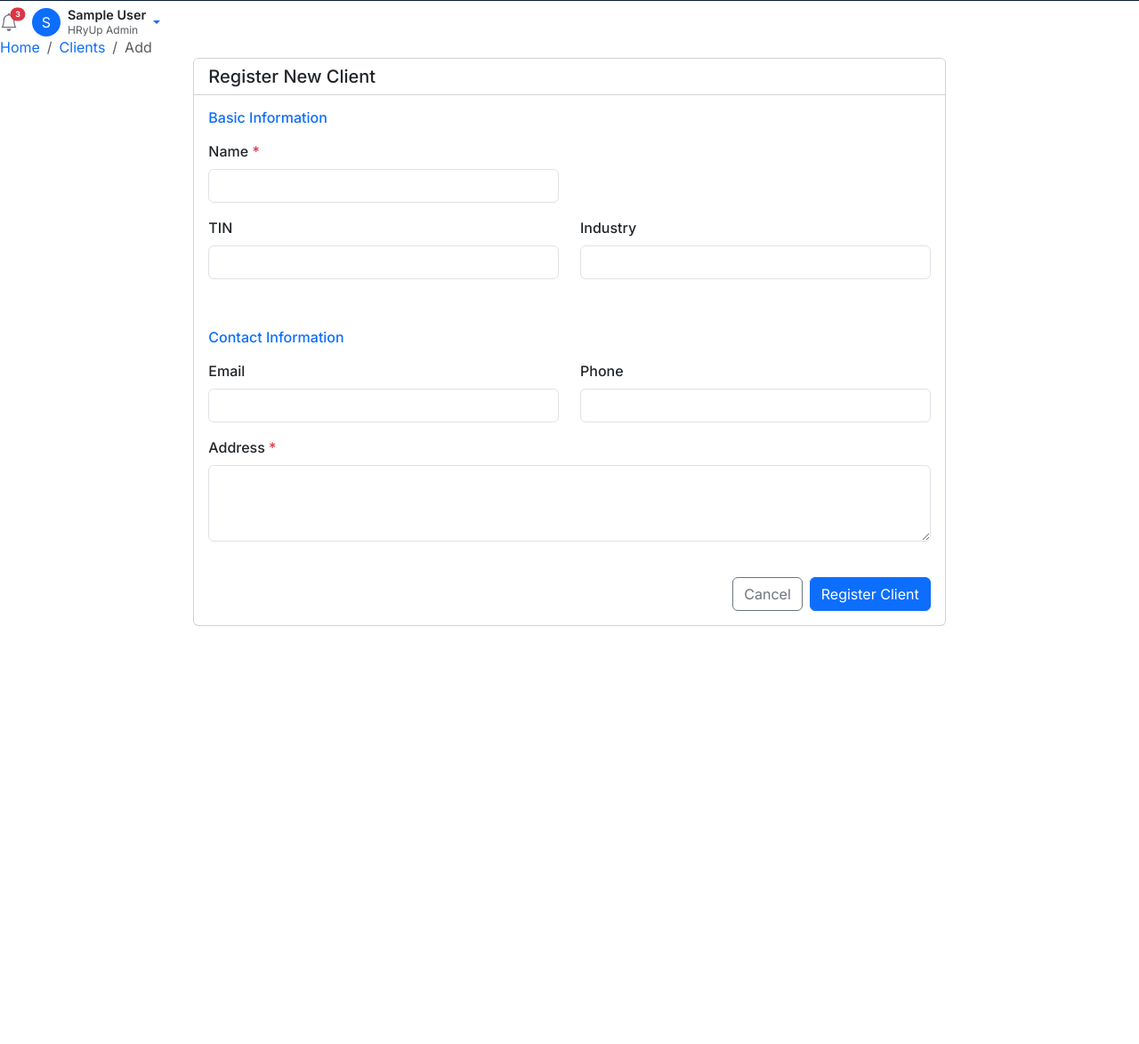
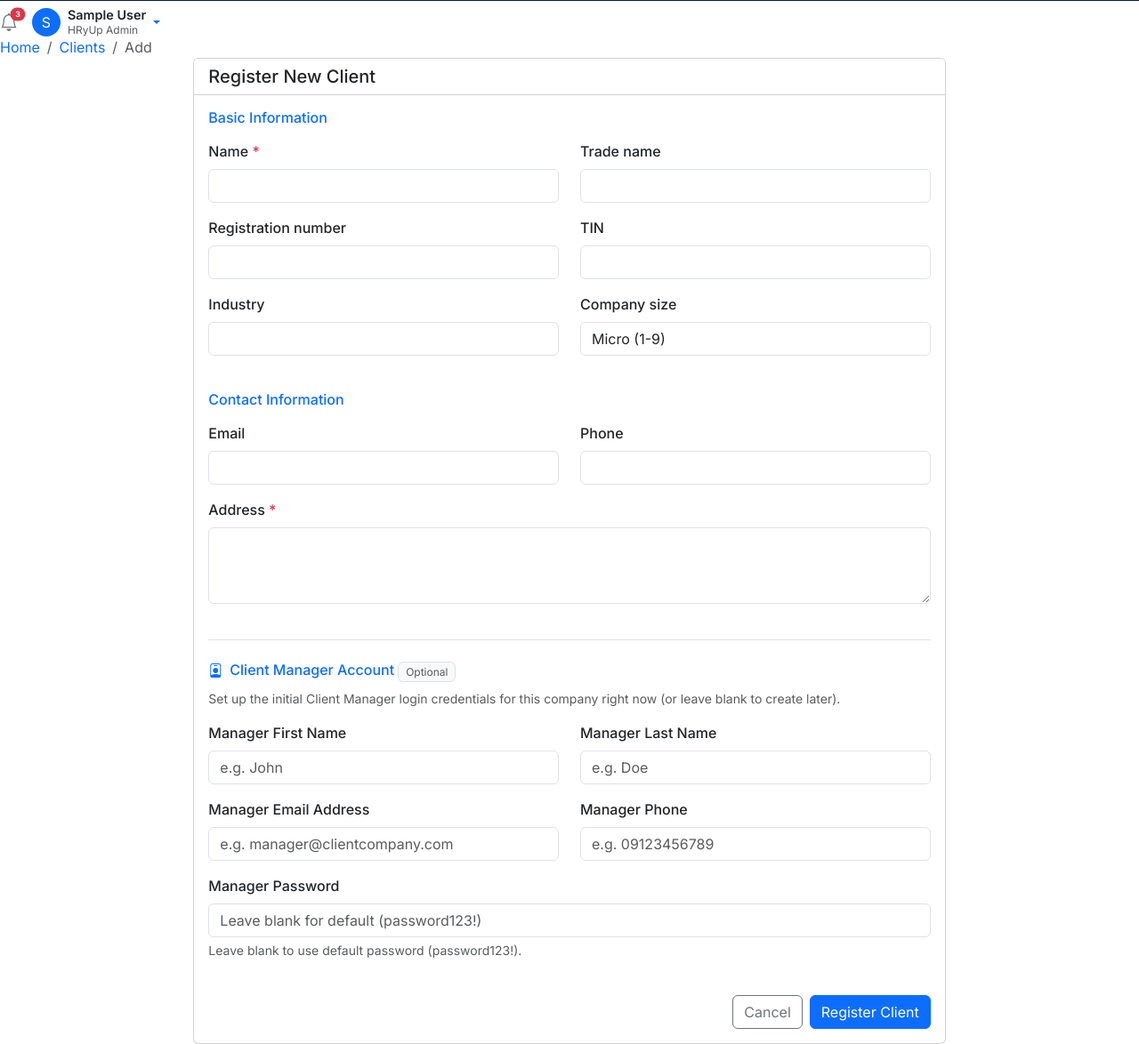
Before and after one commit to Jaycee041305/hryup-platform, a Django app: page /companies/create/ in a window 1280 px wide. Shown: the part 169-1343 px from the top of the page at 89% size. Before the commit the page ends 873 px from the top, so only its background shows below. Run offline with Django 5.2, Linux system fonts and the light colour scheme; a user stored in the database is signed in; tables that the repository leaves empty hold one stand-in row (values such as "Sample post").

Commit message:
Allow Admin to provision Client Manager directly on Register New Client form

```diff
--- a/companies/forms.py
+++ b/companies/forms.py
@@ -2,9 +2,47 @@ from django import forms
 from .models import Company, SubscriptionPackage, Subscription
 
 class CompanyForm(forms.ModelForm):
+    # Optional Client Manager creation during company onboarding
+    manager_first_name = forms.CharField(
+        max_length=150,
+        required=False,
+        label="Manager First Name",
+        widget=forms.TextInput(attrs={'class': 'form-control', 'placeholder': 'e.g. John'})
+    )
+    manager_last_name = forms.CharField(
+        max_length=150,
+        required=False,
+        label="Manager Last Name",
+        widget=forms.TextInput(attrs={'class': 'form-control', 'placeholder': 'e.g. Doe'})
+    )
+    manager_email = forms.EmailField(
+        required=False,
+        label="Manager Email Address",
+        widget=forms.EmailInput(attrs={'class': 'form-control', 'placeholder': 'e.g. manager@clientcompany.com'})
+    )
+    manager_phone = forms.CharField(
+        max_length=20,
+        required=False,
+        label="Manager Phone",
+        widget=forms.TextInput(attrs={'class': 'form-control', 'placeholder': 'e.g. 09123456789'})
+    )
+    manager_password = forms.CharField(
+        max_length=128,
+        required=False,
+        label="Manager Password",
+        widget=forms.PasswordInput(attrs={'class': 'form-control', 'placeholder': 'Leave blank for default (password123!)'}),
+        help_text="Leave blank to use default password (password123!)."
+    )
+
     class Meta:
         model = Company
-        fields = '__all__'
+        fields = [
+            'name', 'trade_name', 'registration_number', 'tin', 'address',
+            'city', 'province', 'zip_code', 'phone', 'email', 'website',
+            'industry', 'company_size', 'logo', 'is_active',
+            'manager_first_name', 'manager_last_name', 'manager_email',
+            'manager_phone', 'manager_password'
+        ]
         widgets = {
             'name': forms.TextInput(attrs={'class': 'form-control'}),
             'trade_name': forms.TextInput(attrs={'class': 'form-control'}),
@@ -22,6 +60,48 @@ class CompanyForm(forms.ModelForm):
             'logo': forms.FileInput(attrs={'class': 'form-control'}),
             'is_active': forms.CheckboxInput(attrs={'class': 'form-check-input'}),
         }
+
+    def __init__(self, *args, **kwargs):
+        super().__init__(*args, **kwargs)
+        if 'city' in self.fields:
+            self.fields['city'].required = False
+            self.fields['city'].initial = 'Las Piñas City'
+        if 'province' in self.fields:
+            self.fields['province'].required = False
+            self.fields['province'].initial = 'Metro Manila'
+        if 'company_size' in self.fields:
+            self.fields['company_size'].required = False
+            self.fields['company_size'].initial = 'MICRO'
+
+    def clean(self):
+        cleaned_data = super().clean()
+        if not cleaned_data.get('city'):
+            cleaned_data['city'] = 'Las Piñas City'
+        if not cleaned_data.get('province'):
+            cleaned_data['province'] = 'Metro Manila'
+        if not cleaned_data.get('company_size'):
+            cleaned_data['company_size'] = 'MICRO'
+
+        from django.contrib.auth import get_user_model
+        User = get_user_model()
+
+        m_email = cleaned_data.get('manager_email')
+        m_first = cleaned_data.get('manager_first_name')
+        m_last = cleaned_data.get('manager_last_name')
+
+        # If any manager field is provided, require first name, last name, and email
+        if m_email or m_first or m_last:
+            if not m_first:
+                self.add_error('manager_first_name', 'Manager first name is required when creating a manager account.')
+            if not m_last:
+                self.add_error('manager_last_name', 'Manager last name is required when creating a manager account.')
+            if not m_email:
+                self.add_error('manager_email', 'Manager email is required when creating a manager account.')
+            elif User.objects.filter(email=m_email).exists():
+                self.add_error('manager_email', 'A user with this email address already exists.')
+
+        return cleaned_data
+
 
 class SubscriptionPackageForm(forms.ModelForm):
     class Meta:
--- a/companies/views.py
+++ b/companies/views.py
@@ -59,7 +59,38 @@ class CompanyCreateView(AdminRequiredMixin, CreateView):
 
     def form_valid(self, form):
         response = super().form_valid(form)
-        messages.success(self.request, f"Company '{self.object.name}' created successfully! You can now create a Client Manager account for this company.")
+        company = self.object
+
+        manager_email = form.cleaned_data.get('manager_email')
+        if manager_email:
+            first_name = form.cleaned_data.get('manager_first_name')
+            last_name = form.cleaned_data.get('manager_last_name')
+            phone = form.cleaned_data.get('manager_phone') or ''
+            password = form.cleaned_data.get('manager_password') or 'password123!'
+
+            user = User.objects.create_user(
+                email=manager_email,
+                first_name=first_name,
+                last_name=last_name,
+                role='CLIENT_MANAGER',
+                phone=phone,
+                password=password
+            )
+
+            from employees.models import Employee
+            import datetime
+            Employee.objects.create(
+                user=user,
+                company=company,
+                department='Management',
+                position='Manager',
+                hire_date=datetime.date.today(),
+                status=Employee.StatusChoices.ACTIVE
+            )
+            messages.success(self.request, f"Company '{company.name}' and Client Manager account for {user.get_full_name()} ({user.email}) created successfully!")
+        else:
+            messages.success(self.request, f"Company '{company.name}' created successfully! You can create a Client Manager account below at any time.")
+
         return response
 
 class CompanyUpdateView(AdminRequiredMixin, UpdateView):
--- a/templates/companies/company_form.html
+++ b/templates/companies/company_form.html
@@ -29,7 +29,10 @@
                             {% include 'partials/form_field.html' with field=form.name %}
                         </div>
                         <div class="col-md-6">
-                            {% include 'partials/form_field.html' with field=form.registration_name %}
+                            {% include 'partials/form_field.html' with field=form.trade_name %}
+                        </div>
+                        <div class="col-md-6">
+                            {% include 'partials/form_field.html' with field=form.registration_number %}
                         </div>
                         <div class="col-md-6">
                             {% include 'partials/form_field.html' with field=form.tin %}
@@ -38,7 +41,7 @@
                             {% include 'partials/form_field.html' with field=form.industry %}
                         </div>
                         <div class="col-md-6">
-                            {% include 'partials/form_field.html' with field=form.size %}
+                            {% include 'partials/form_field.html' with field=form.company_size %}
                         </div>
                     </div>
 
@@ -55,6 +58,33 @@
                         </div>
                     </div>
 
+                    {% if not object %}
+                    <div class="border-top pt-4 mt-4">
+                        <div class="d-flex align-items-center justify-content-between mb-2">
+                            <h6 class="text-primary mb-0"><i class="bi bi-person-badge me-2"></i>Client Manager Account <span class="badge bg-light text-muted border fw-normal">Optional</span></h6>
+                        </div>
+                        <p class="text-muted small mb-3">Set up the initial Client Manager login credentials for this company right now (or leave blank to create later).</p>
+
+                        <div class="row">
+                            <div class="col-md-6">
+                                {% include 'partials/form_field.html' with field=form.manager_first_name %}
+                            </div>
+                            <div class="col-md-6">
+                                {% include 'partials/form_field.html' with field=form.manager_last_name %}
+                            </div>
+                            <div class="col-md-6">
+                                {% include 'partials/form_field.html' with field=form.manager_email %}
+                            </div>
+                            <div class="col-md-6">
+                                {% include 'partials/form_field.html' with field=form.manager_phone %}
+                            </div>
+                            <div class="col-md-12">
+                                {% include 'partials/form_field.html' with field=form.manager_password %}
+                            </div>
+                        </div>
+                    </div>
+                    {% endif %}
+
                     <div class="d-flex justify-content-end mt-4">
                         <a href="{% if object %}{% url 'companies:company_detail' object.pk %}{% else %}{% url 'companies:company_list' %}{% endif %}" class="btn btn-outline-secondary me-2">Cancel</a>
                         <button type="submit" class="btn btn-primary">{% if object %}Save Changes{% else %}Register Client{% endif %}</button>
```
Also changed, not shown: companies/tests.py (+22 -0 lines).
